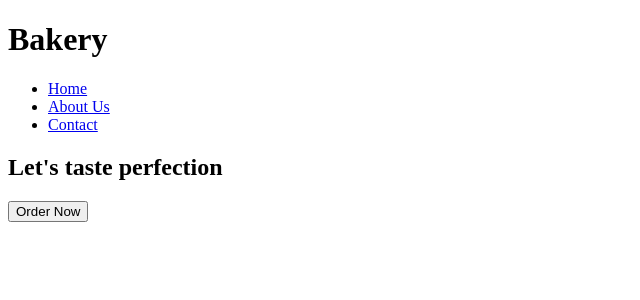
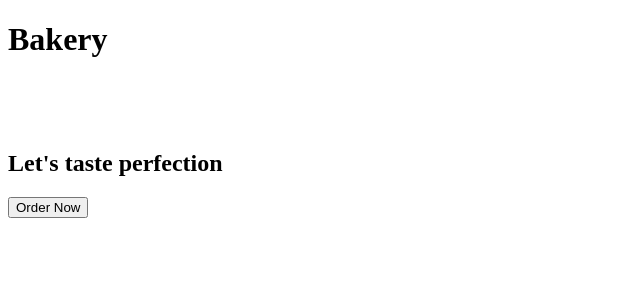
Before and after one commit to AetherPhx/Bakery, a React (Vite) app: page / in a window 1280 px wide. Shown: the top 300 px of the page, without its empty margins (0-640 px from the left). Built offline with nearby package versions, Linux system fonts and the light colour scheme.

Commit message:
Listar correctamente en el menú de navegación

```diff
--- a/src/components/NavMenu/NavMenu.jsx
+++ b/src/components/NavMenu/NavMenu.jsx
@@ -1,10 +1,12 @@
+import "./NavMenu.css";
 export function NavMenu() {
     return (
-        <nav>
-            <ul>
-                <li><a href="#">Home</a></li>
-                <li><a href="#">About Us</a></li>
-                <li><a href="#">Contact</a></li>
+        <nav className="NavMenu">
+            <ul className="NavMenu-list">
+                <li className="NavMenu-item"><a className="NavMenu-link" href="#">Home</a></li>
+                <li className="NavMenu-item"><a className="NavMenu-link" href="#">About Us</a></li>
+                <li className="NavMenu-item"><a className="NavMenu-link" href="#">Reservation</a></li>
+                <li className="NavMenu-item"><a className="NavMenu-link" href="#">Bakers</a></li>
             </ul>
         </nav>
     )
```
